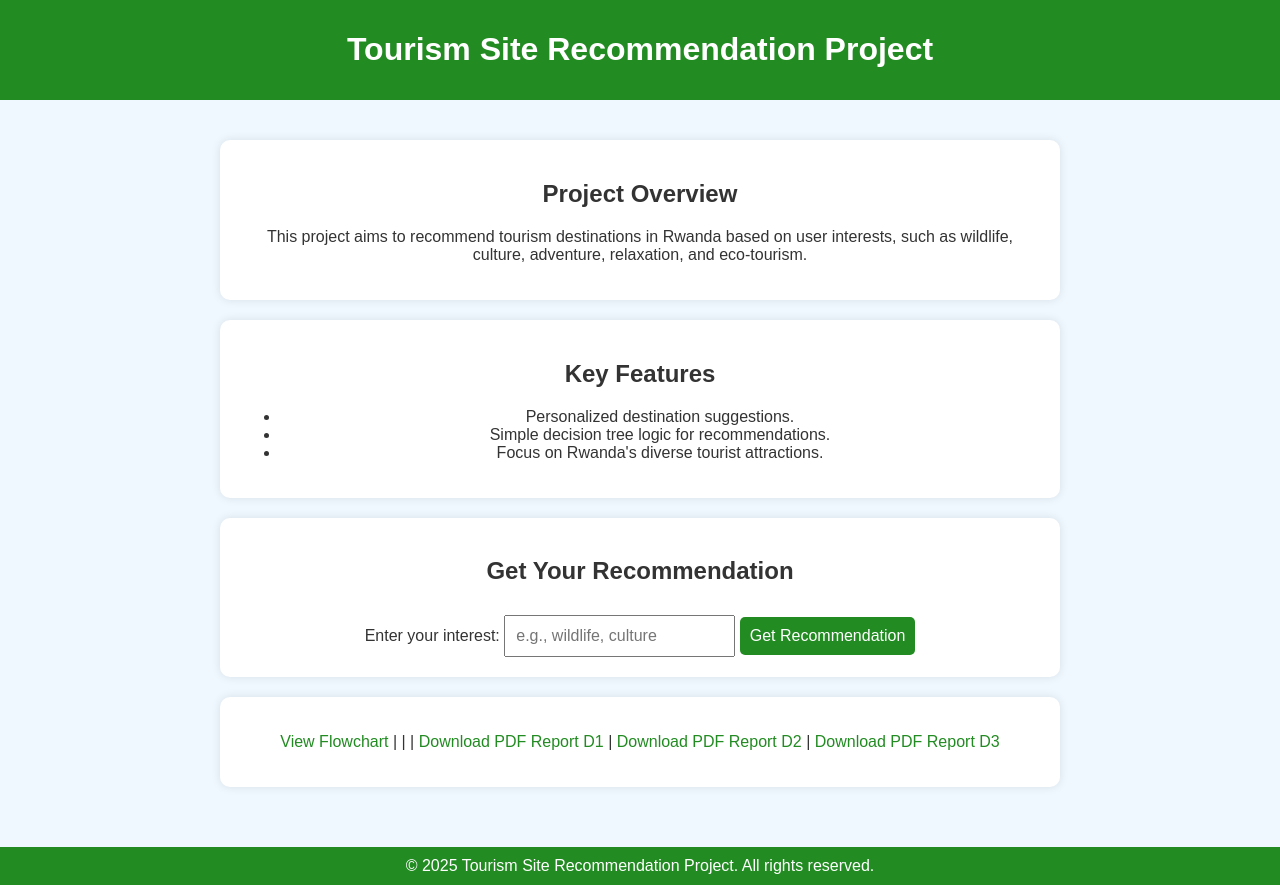
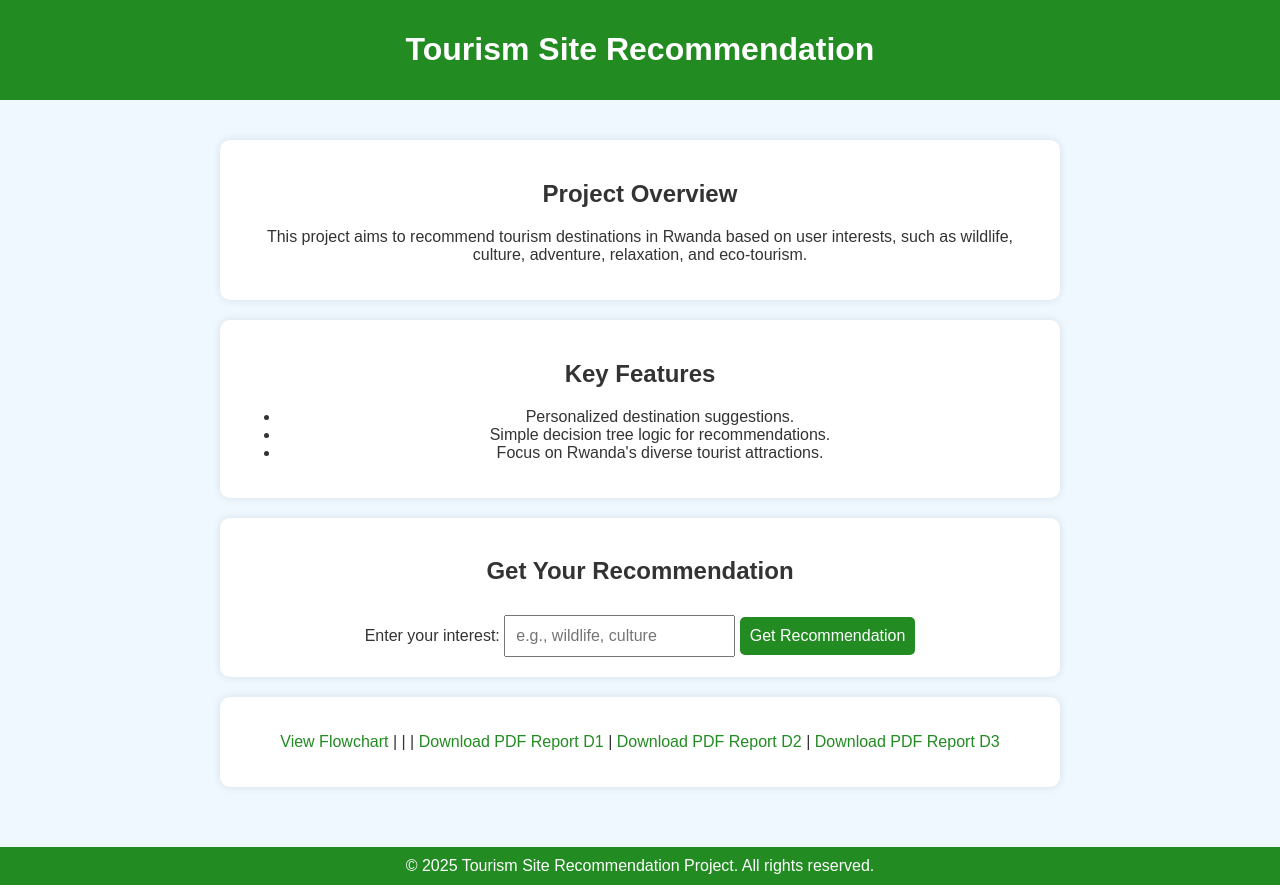
Before and after one commit to Group10done/AI_Group10_ExpertSystem_Assignment2, a plain HTML site: page tourism_recommendation/templates/index.html in a window 1280 px wide. Drawn offline with Linux system fonts and the light colour scheme.

Commit message:
Update index.html

```diff
--- a/tourism_recommendation/templates/index.html
+++ b/tourism_recommendation/templates/index.html
@@ -3,7 +3,7 @@
 <head>
     <meta charset="UTF-8">
     <meta name="viewport" content="width=device-width, initial-scale=1.0">
-    <title>Tourism Site Recommendation Project</title>
+    <title>Tourism Site Recommendation </title>
     <style>
         body {
             font-family: Arial, sans-serif;
@@ -74,7 +74,7 @@
 </head>
 <body>
     <header>
-        <h1>Tourism Site Recommendation Project</h1>
+        <h1>Tourism Site Recommendation</h1>
     </header>
     <main>
         <section>
```
